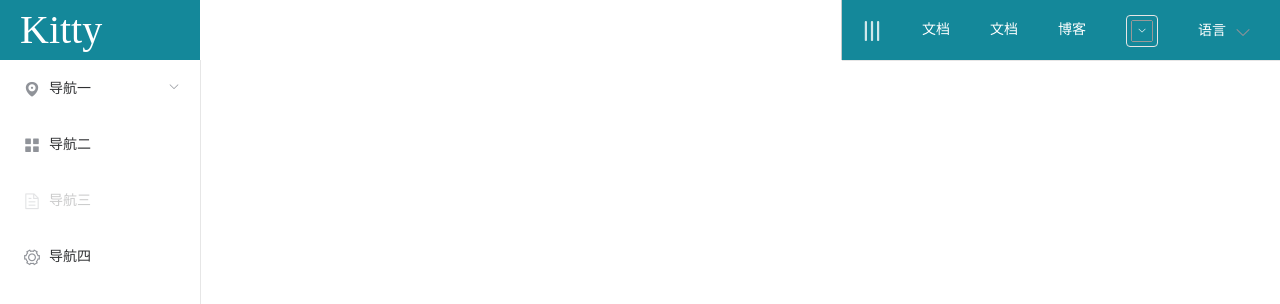
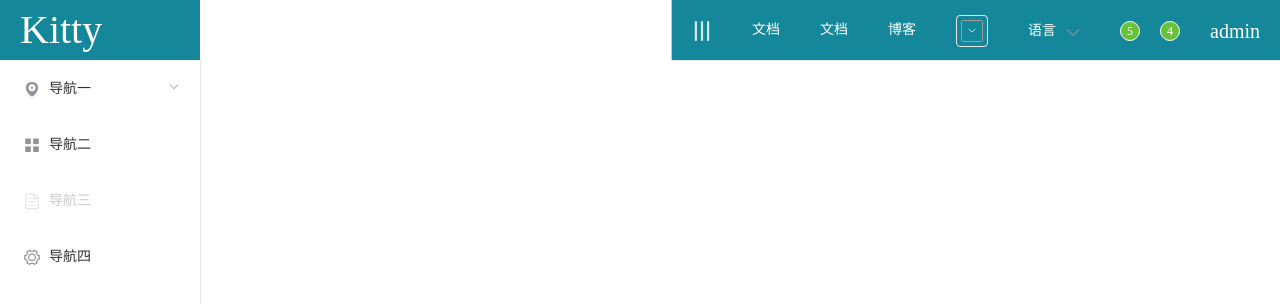
Before and after one commit to xiongliangmei/admin-ui, a Vue app: page /#/ in a window 1280 px wide. Shown: the top 304 px of the page. Built offline with nearby package versions, Linux system fonts and the light colour scheme.

Commit message:
更新添加语言切换

```diff
--- a/src/views/HeadBar/HeadBar.vue
+++ b/src/views/HeadBar/HeadBar.vue
@@ -33,6 +33,31 @@
               </el-dropdown-menu>
             </el-dropdown>
         </el-menu-item>
+        <el-menu-item index="3">
+          <!-- 我的私信 -->
+          <el-badge :value="5" :max="99" class="badge" type="success">
+            <li style="color:#fff;" class="fa fa-envelope-o fa-lg"></li>
+          </el-badge>
+          <el-popover ref="popover-message" placement="bottom-end" trigger="click">
+            sdfsdfsdfd
+          </el-popover>
+        </el-menu-item>
+         <el-menu-item index="4">
+          <!-- 系统通知 -->
+          <el-badge :value="4" :max="99" class="badge" type="success">
+            <li style="color:#fff;" class="fa fa-bell-o fa-lg"></li>
+          </el-badge>
+          <el-popover ref="popover-notice" placement="bottom-end" trigger="click">
+            dfssd
+          </el-popover>
+        </el-menu-item>
+        <el-menu-item index="5">
+          <!-- 用户信息 -->
+          <span class="user-info">admin</span>
+          <el-popover ref="popover-personal" placement="bottom-end" trigger="click" :visible-arrow="false">
+            <personal-panel :user="user"></personal-panel>
+          </el-popover>
+        </el-menu-item>
       </el-menu>
     </span>
   </div>
@@ -65,12 +90,6 @@ export default {
     },
     onThemeChange: function (themeColor) {
       this.$store.commit('setThemeColor', themeColor)
-    },
-    // 语言切换
-    changeLanguage (lang) {
-      lang === '' ? 'zh_cn' : lang
-      this.$i18n.locale = lang
-      this.langVisible = false
     },
     handleCommand(command) {
       command === '' ? 'zh_cn' : command
```
